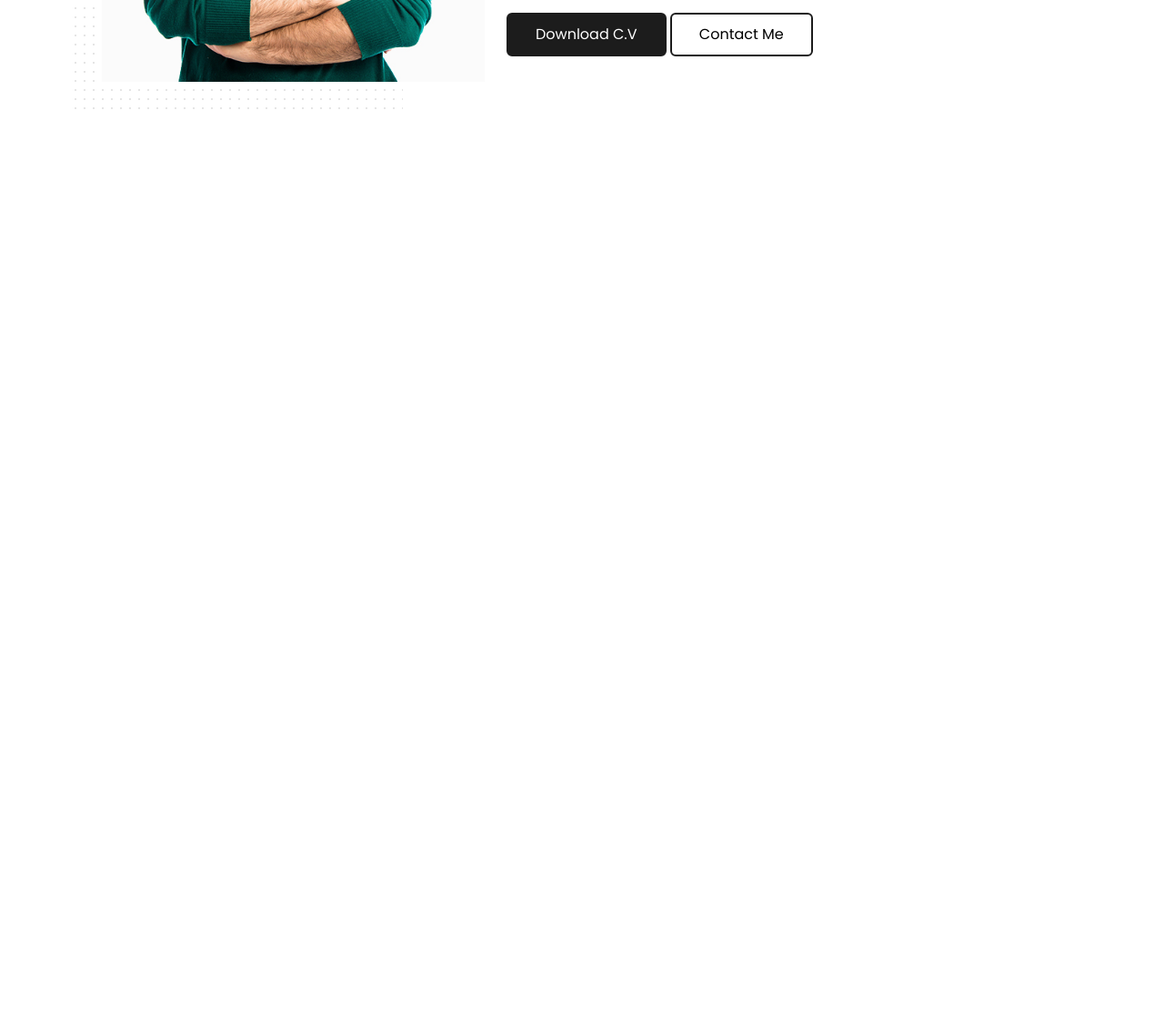
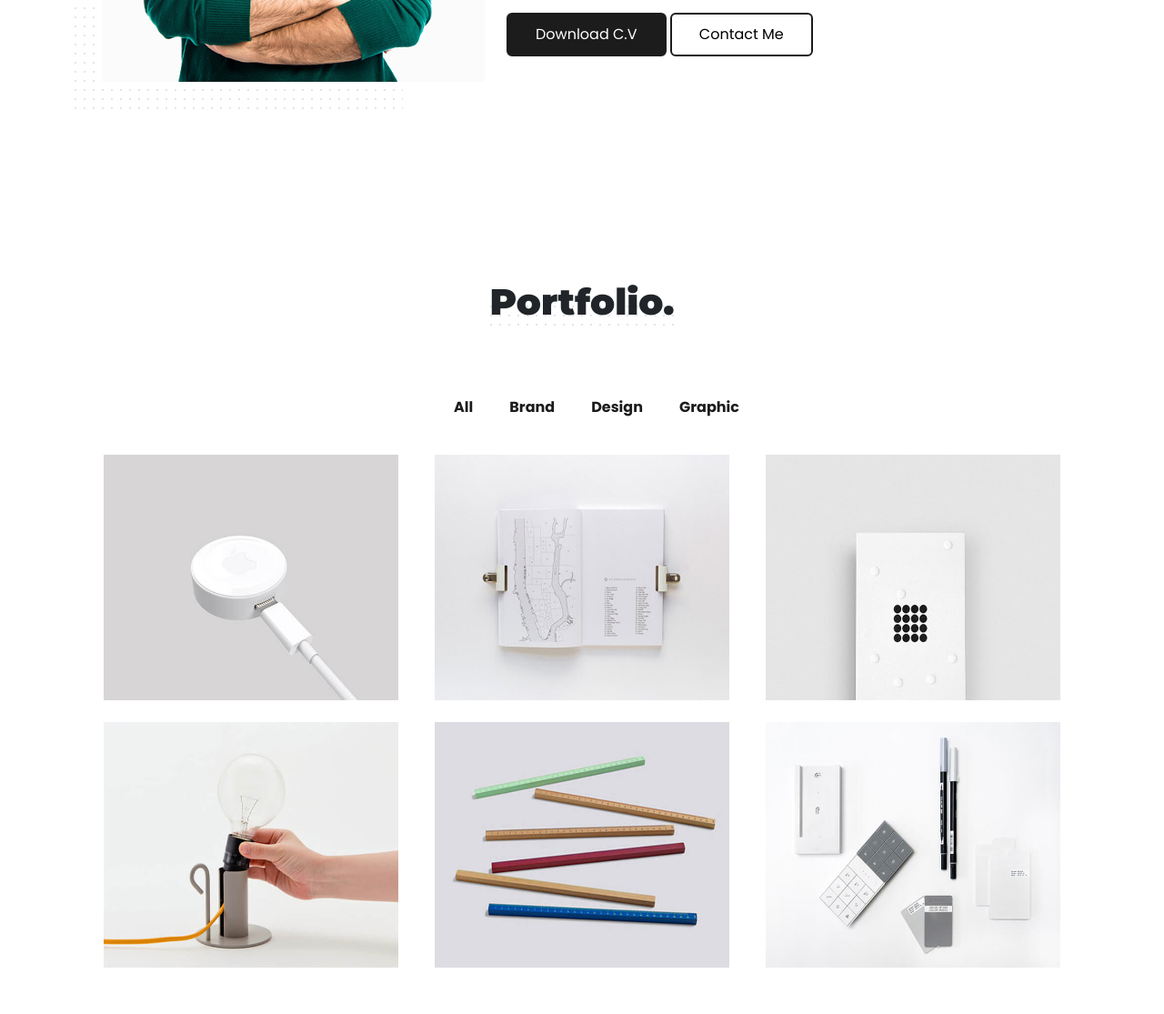
Before and after one commit to PhiloAtef/week-7-exam, a plain HTML site: page index.html in a window 1280 px wide. Shown: the part 500-1615 px from the top of the page at 91% size. Before the commit the page ends 800 px from the top, so only its background shows below. Drawn offline with Linux system fonts and the light colour scheme.

Commit message:
portfolio section

```diff
--- a/css/style.css
+++ b/css/style.css
@@ -1,5 +1,14 @@
 body {
   font-family: "Poppins", sans-serif !important;
+
+}
+*{
+  text-decoration: none !important;
+  list-style: none !important;
+}
+
+a {
+  color: #1c1c1c;
 }
 
 h1,
@@ -157,3 +166,34 @@ img {
   color: white;
   transition: all 0.5s;
 }
+
+.title{
+  margin-bottom: 80px;
+  font-weight: 900;
+  font-size: 40px;
+  position: relative;
+  display: inline-block;
+  z-index: 4;
+}
+
+.title::after{
+  content: "";
+  width: 100%;
+  height: 30px;
+  background-image: url(../assets/dots.png);
+  background-repeat: repeat;
+  position: absolute;
+  bottom: -10px;
+  left: 0;
+  z-index: -1;
+}
+
+.filter li{
+  padding: 0px 20px ;
+  font-weight: 700;
+}
+
+.prtfcontainer img{
+  width: 90%;
+  height: auto;
+}
--- a/index.html
+++ b/index.html
@@ -72,7 +72,52 @@
 
     </section>
 
+<section id="#Works" class="portfolio section-padding pb-5">
+    <div class="container text-center">
+        <h3 class="title">Portfolio.</h3>
+        <ul class="d-flex justify-content-center filter">
+            <li><a href="#">All</a></li>
+            <li><a href="#">Brand</a></li>
+            <li><a href="#">Design</a></li>
+            <li><a href="#">Graphic</a></li>
+        </ul>
+       <div class="container">
+            <div class="row row-cols-1 row-cols-md-3 gy-4 gx-1 m-0 pb-5">
+                <div class="col">
+                    <div class="prtfcontainer">
+                        <img src="assets/portfolio/1.jpg" alt="">
+                    </div>
+                </div>
+                <div class="col">
+                    <div class="prtfcontainer">
+                        <img src="assets/portfolio/2.jpg" alt="">
+                    </div>
+                </div>
+                <div class="col">
+                    <div class="prtfcontainer">
+                        <img src="assets/portfolio/3.jpg" alt="">
+                    </div>
+                </div>
+                <div class="col">
+                    <div class="prtfcontainer">
+                        <img src="assets/portfolio/4.jpg" alt="">
+                    </div>
+                </div>
+                <div class="col">
+                    <div class="prtfcontainer">
+                        <img src="assets/portfolio/5.jpg" alt="">
+                    </div>
+                </div>
+                <div class="col">
+                    <div class="prtfcontainer">
+                        <img src="assets/portfolio/6.jpg" alt="">
+                    </div>
+                </div>
+            </div>
+       </div>
 
+    </div>
+</section>
 
 
 
```
